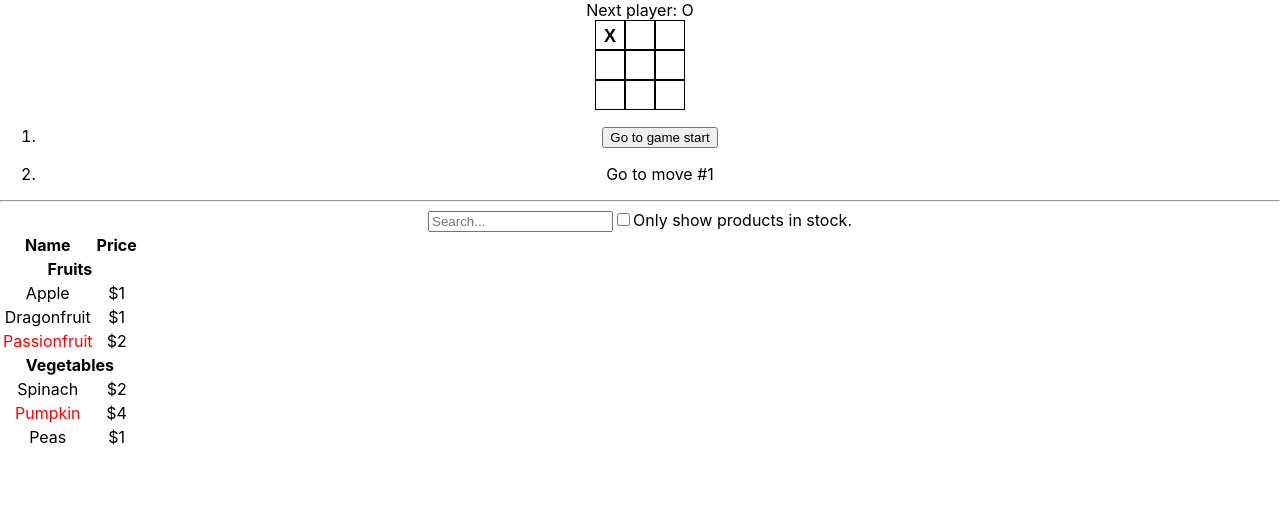
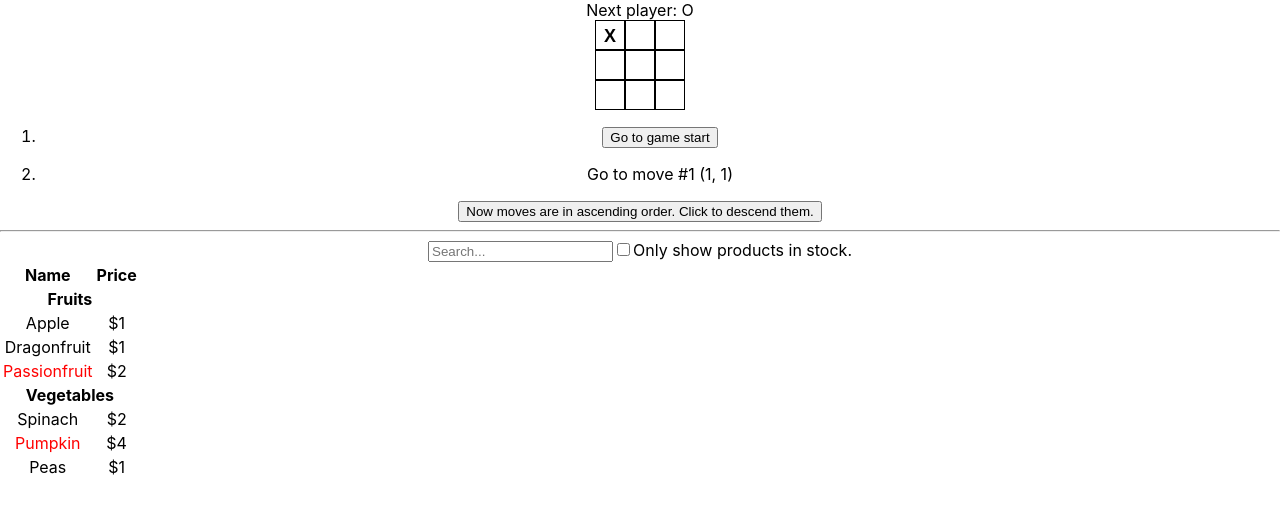
Before and after one commit to AshGreyG/To-Learn-By-Books, a React (Create React App) app in the folder CS/Framework/React/react-doc/: page / in a window 1280 px wide. Both pictures are taken after a click on the button 610 px from the left and 35 px from the top of the page. Shown: the top 512 px of the page. Built offline with nearby package versions, Linux system fonts and the light colour scheme; the HTML template or start-up script is replaced by a standard one.

Commit message:
feat : complete React Tutorial: Tic Tac Toe answers

```diff
--- a/CS/Framework/React/react-doc/src/01-tutorial-tic-tac-toe.tsx
+++ b/CS/Framework/React/react-doc/src/01-tutorial-tic-tac-toe.tsx
@@ -2,6 +2,7 @@ import React, { useState } from "react";
 
 interface SquarePropType {
   value: string | null ;
+  isWinSquare: boolean;
   onSquareClick: () => void;
 }
 
@@ -55,10 +56,13 @@ function Square(prop: SquarePropType) {
     <button
       className="square"
       onClick={prop.onSquareClick}
+      style={prop.isWinSquare ? { backgroundColor: "yellow" } : {}}
     >
       {prop.value}
     </button>
   )
+
+  // 4. When someone wins, highlight the three squares that caused the win.
 }
 
 // To check for a winner in a tic-tac-toe game, the 'Board' would need
@@ -68,6 +72,30 @@ function Square(prop: SquarePropType) {
 // Instead, the best approach is to store the game's state in the parent
 // 'Board' component instead of in each 'Square'. 'Board' component can
 // tell each 'Square' what to display
+
+// State:
+//   1❎. The state of board, it changes over time, but it can be calculated
+//        from the history of game and the current move.
+//   2✅. The history of board, it changes over time, and can't be calculated
+//   3✅. Current move. Because user can click the history move.
+//   5❎. The state of game (if draw), it can be calculated from
+//        the state of board.
+//   6✅. The next player, it changes over time. Depends on the first player,
+//        so it needs to be a state.
+//   7✅. Ascending or descending order of moves. It's decided by users.
+//   8❎. Highlight the three squares that caused the win. This can be calculated
+//        from the history of board.
+
+// history, currentMove, xIsNext, isAscending       -> Game (states)
+//
+// history + currentMove => squares
+// xIsNext                                          -> Game/Board
+// A function as props, onPlay
+//
+// squares => value
+// isWinSquareList => isWinSquare                   -> Game/Board/Square
+//
+// history, isAscending, currentMove                -> Game/MoveList
 
 interface BoardPropType {
   xIsNext: boolean;
@@ -84,8 +112,10 @@ interface BoardPropType {
 
 function Board(prop: BoardPropType) {
 
+  let isWinSquareList: boolean[] = Array(9).fill(false);
+
   function calculateWinner(squares: (string | null)[]): string | null {
-    const LINES: (number[])[] = [
+    const LINES: number[][] = [
       [0, 1, 2],
       [3, 4, 5],
       [6, 7, 8],
@@ -103,6 +133,9 @@ function Board(prop: BoardPropType) {
         squares[a] === squares[b] &&
         squares[a] === squares[c]
       ) {
+        isWinSquareList[a] = true;
+        isWinSquareList[b] = true;
+        isWinSquareList[c] = true;
         return squares[a];
       }
     }
@@ -202,6 +235,7 @@ function Board(prop: BoardPropType) {
             return (
               <Square
                 value={prop.squares[buttonIndex]}
+                isWinSquare={isWinSquareList[buttonIndex]}
                 onSquareClick={() => handleClick(buttonIndex)}
               />
             )
@@ -222,11 +256,81 @@ function Board(prop: BoardPropType) {
   )
 }
 
+interface MoveListPropType {
+  history: (string | null)[][];
+  isAscending: boolean;
+  currentMove: number;
+  jumpTo: (number) => void;
+  onOrderChange: React.Dispatch<React.SetStateAction<boolean>>;
+}
+
+function MoveList(prop: MoveListPropType) {
+  let historyLength: number = prop.history.length;
+
+  const moves: React.JSX.Element[] =
+    prop.history.map((_, index) => {
+      let move: number
+        = prop.isAscending
+        ? index
+        : historyLength - index - 1;
+      let description: string;
+      if (move > 0) {
+        description = "Go to move #" + move;
+      } else {
+        description = "Go to game start";
+      }
+
+      let pressedSquareCoord: string | null = null;
+      if (move > 0) {
+        for (let i: number = 0; i < prop.history[move].length; ++i) {
+          if (prop.history[move - 1][i] !== prop.history[move][i]) {
+            pressedSquareCoord
+              = "("
+              + String(i % 3 + 1)
+              + ", "
+              + String(Math.floor(i / 3) + 1)
+              + ")";
+          }
+        }
+      }
+
+      return (
+        <li key={move}>
+          {
+            move === prop.currentMove ? (
+              <p>
+                {description + " " + (pressedSquareCoord ? pressedSquareCoord : "")}
+              </p>
+            ) : (
+              <button onClick={() => prop.jumpTo(move)}>
+                {description + " " + (pressedSquareCoord ? pressedSquareCoord : "")}
+              </button>
+            )
+          }
+        </li>
+      );
+    });
+
+  return (
+    <>
+      <ol>{moves}</ol>
+      <button onClick={() => prop.onOrderChange(!prop.isAscending)}>
+        {
+          prop.isAscending
+            ? "Now moves are in ascending order. Click to descend them."
+            : "Now moves are in descending order. Click to ascend them."
+        }
+      </button>
+    </>
+  )
+}
+
 function Game() {
 
   const [xIsNext, setXIsNext] = useState<boolean>(true);
   const [history, setHistory] = useState<(string | null)[][]>([Array(9).fill(null)]);
   const [currentMove, setCurrentMove] = useState<number>(0);
+  const [isAscending, setIsAscending] = useState<boolean>(true);
 
   const currentSquares: (string | null)[] = history[currentMove];
 
@@ -241,28 +345,6 @@ function Game() {
     setCurrentMove(nextMove);
     setXIsNext(nextMove % 2 === 0);
   }
-
-  const moves: React.JSX.Element[] = history.map((_, move) => {
-    let description: string;
-    if (move > 0) {
-      description = "Go to move #" + move;
-    } else {
-      description = "Go to game start";
-    }
-
-    return (
-      <li key={move}>
-        {
-          move === currentMove ? (
-            <p>{description}</p>
-          ) : (
-            <button onClick={() => jumpTo(move)}>{description}</button>
-          )
-          // 1. For the current move only, show "You are at move #..."
-          //    instead of a button.
-        }
-      </li>
-    );
 
   // Each child in a list should have a unique "key" prop. When you render
   // a list, React stores some information about each rendered list item.
@@ -286,7 +368,7 @@ function Game() {
   // when trying to re-order a list's items or inserting / removing list
   // items. Explicitly passing 'key={i}' silences the error but has the same
   // problems as array indices.
-  });
+
 
   return (
     <div className="game">
@@ -298,7 +380,13 @@ function Game() {
         />
       </div>
       <div className="game-info">
-        <ol>{moves}</ol>
+        <MoveList
+          history={history}
+          isAscending={isAscending}
+          currentMove={currentMove}
+          jumpTo={jumpTo}
+          onOrderChange={setIsAscending}
+        />
       </div>
     </div>
   )
```
Lines whose indentation alone changed are shown as unchanged.
